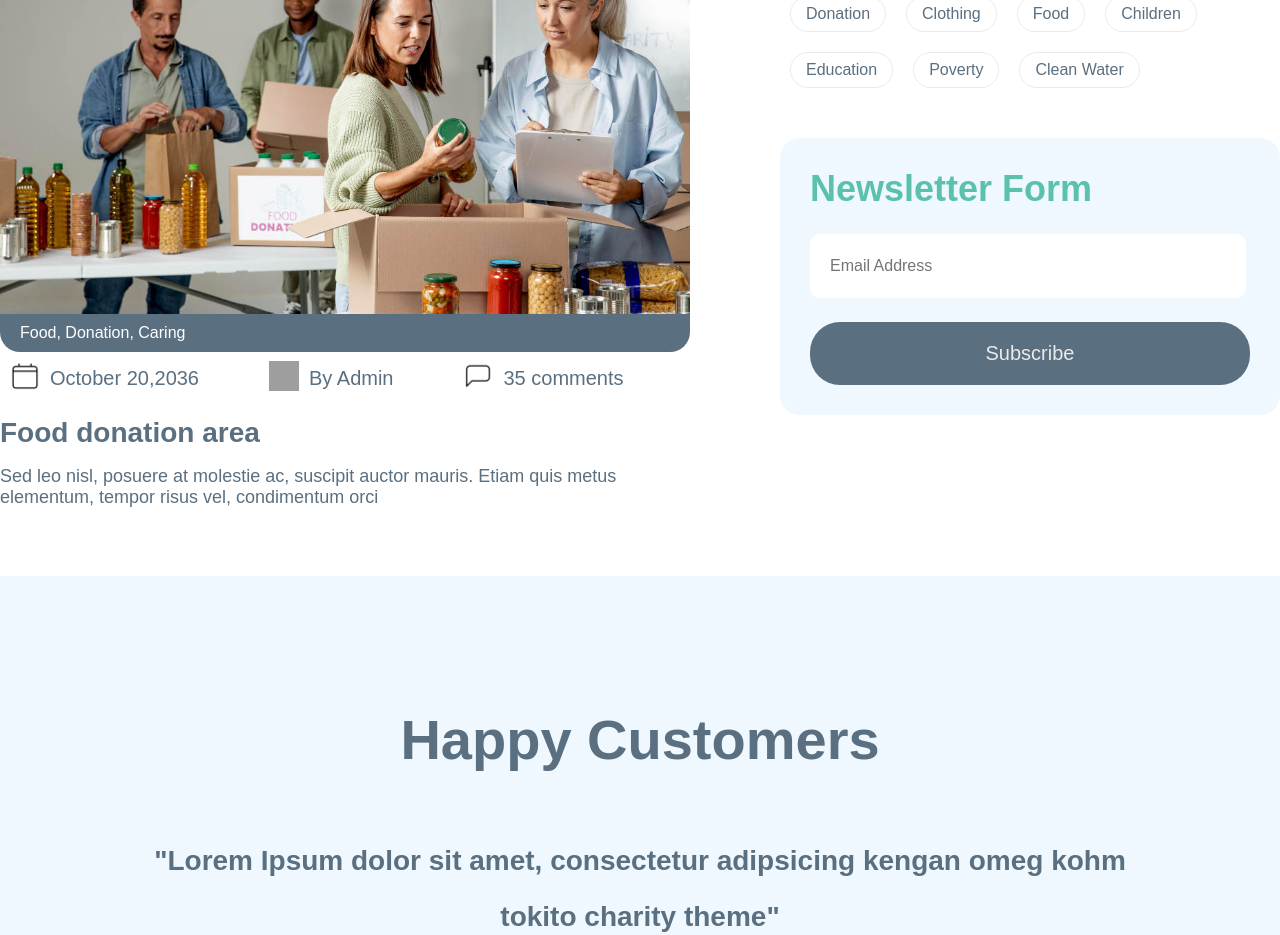
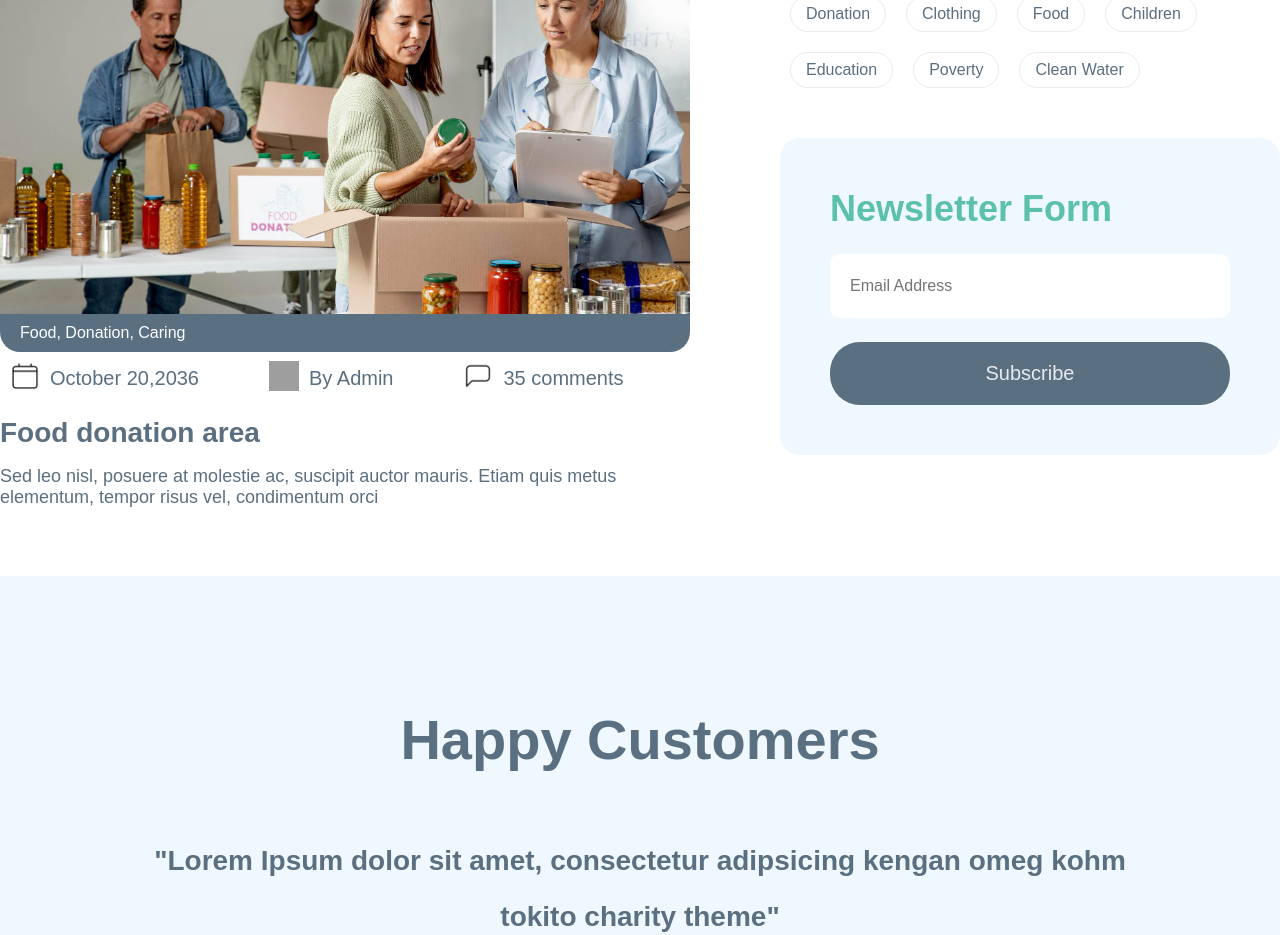
Before and after one commit to priyarana10/blink, a React (Vite) app in the folder blink/: page / in a window 1280 px wide. Shown: the part 5100-6035 px from the top of the page. Built offline with nearby package versions, Linux system fonts and the light colour scheme; grey boxes are pictures that could not be loaded.

Commit message:
new update

```diff
--- a/blink/src/assets/News/News.css
+++ b/blink/src/assets/News/News.css
@@ -187,7 +187,7 @@
     background-color: #f0f8ff;
     border-radius: 20px;
     align-items: center;
-    padding: 30px;
+    padding: 50px;
     margin-top: 40px;
 }
 .email{
```
